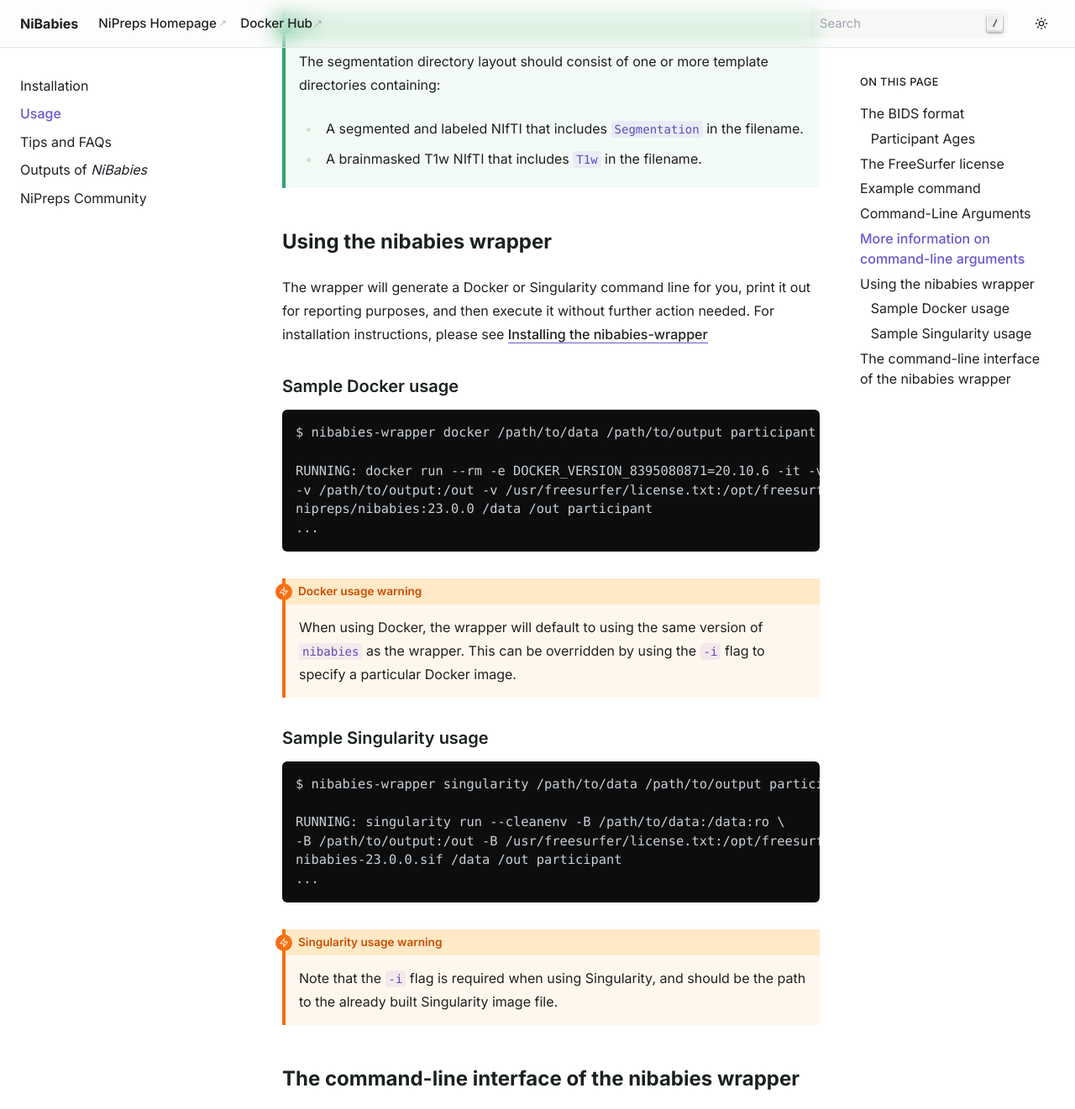
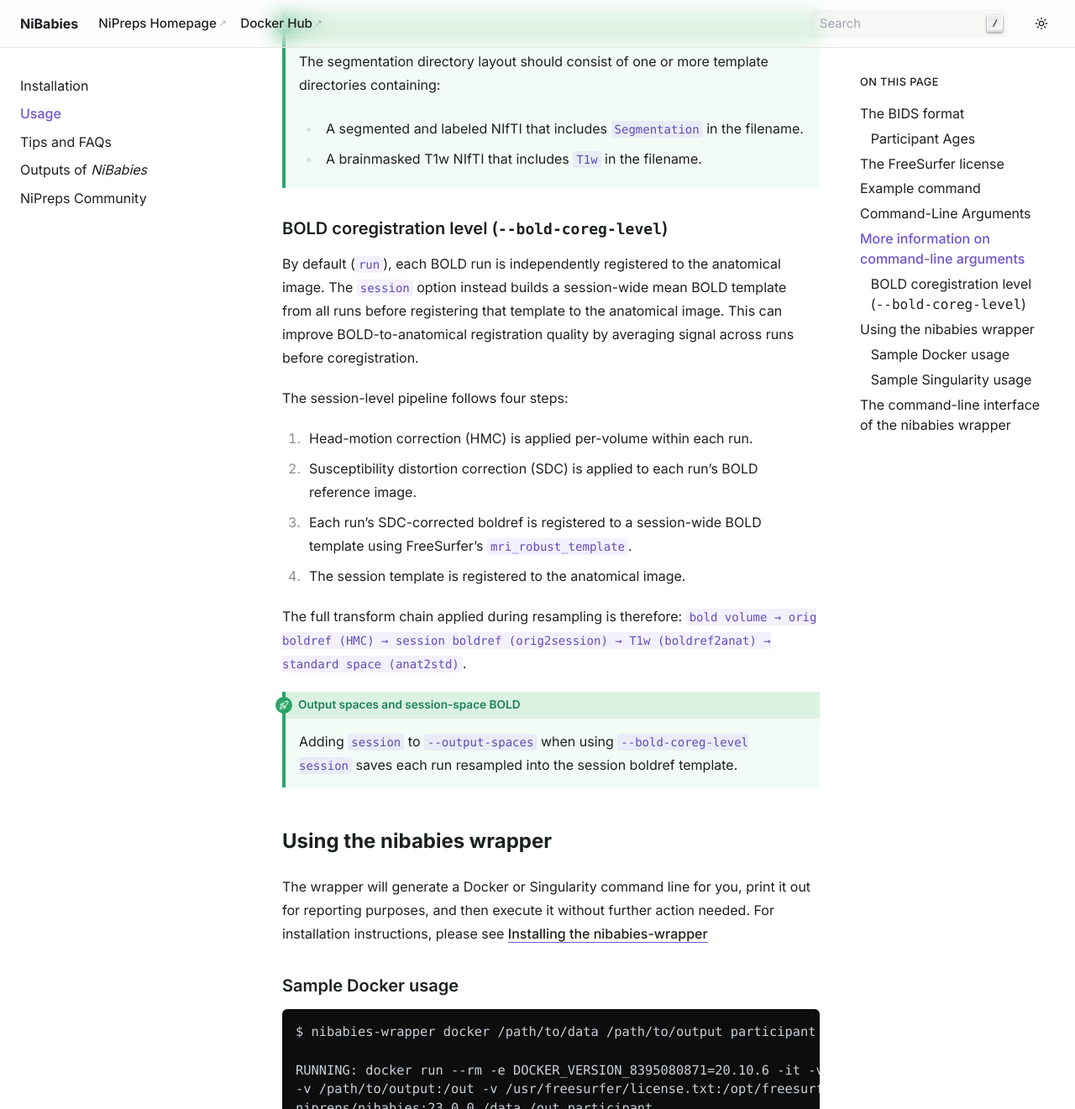
Before and after one commit to nipreps/nibabies, a Sphinx documentation site: the page built from docs/usage.md, in a window 1280 px wide and 1400 px high, scrolled down 2416 px, cut to the strip 0-1321 px from the top of the window. Shown: the whole strip at 84% size. Built offline with Sphinx 7.4.7, drawn with Linux system fonts in a browser that asks for light colours; the version number could not be read and is left out.

Commit message:
doc: blurb on --bold-coreg-level

```diff
--- a/docs/usage.md
+++ b/docs/usage.md
@@ -86,6 +86,31 @@ The segmentation directory layout should consist of one or more template directo
 
 :::
 
+### BOLD coregistration level (`--bold-coreg-level`)
+
+By default (`run`), each BOLD run is independently registered to the anatomical image.
+The `session` option instead builds a session-wide mean BOLD template from all runs before
+registering that template to the anatomical image.
+This can improve BOLD-to-anatomical registration quality by averaging signal across runs
+before coregistration.
+
+The session-level pipeline follows four steps:
+
+1. Head-motion correction (HMC) is applied per-volume within each run.
+2. Susceptibility distortion correction (SDC) is applied to each run's BOLD reference image.
+3. Each run's SDC-corrected boldref is registered to a session-wide BOLD template using FreeSurfer's `mri_robust_template`.
+4. The session template is registered to the anatomical image.
+
+The full transform chain applied during resampling is therefore:
+`bold volume → orig boldref (HMC) → session boldref (orig2session) → T1w (boldref2anat) → standard space (anat2std)`.
+
+:::{admonition} Output spaces and session-space BOLD
+:class: tip
+
+Adding `session` to `--output-spaces` when using `--bold-coreg-level session` saves each run
+resampled into the session boldref template.
+:::
+
 ## Using the nibabies wrapper
 
 The wrapper will generate a Docker or Singularity command line for you, print it out for reporting purposes, and then execute it without further action needed.
```
